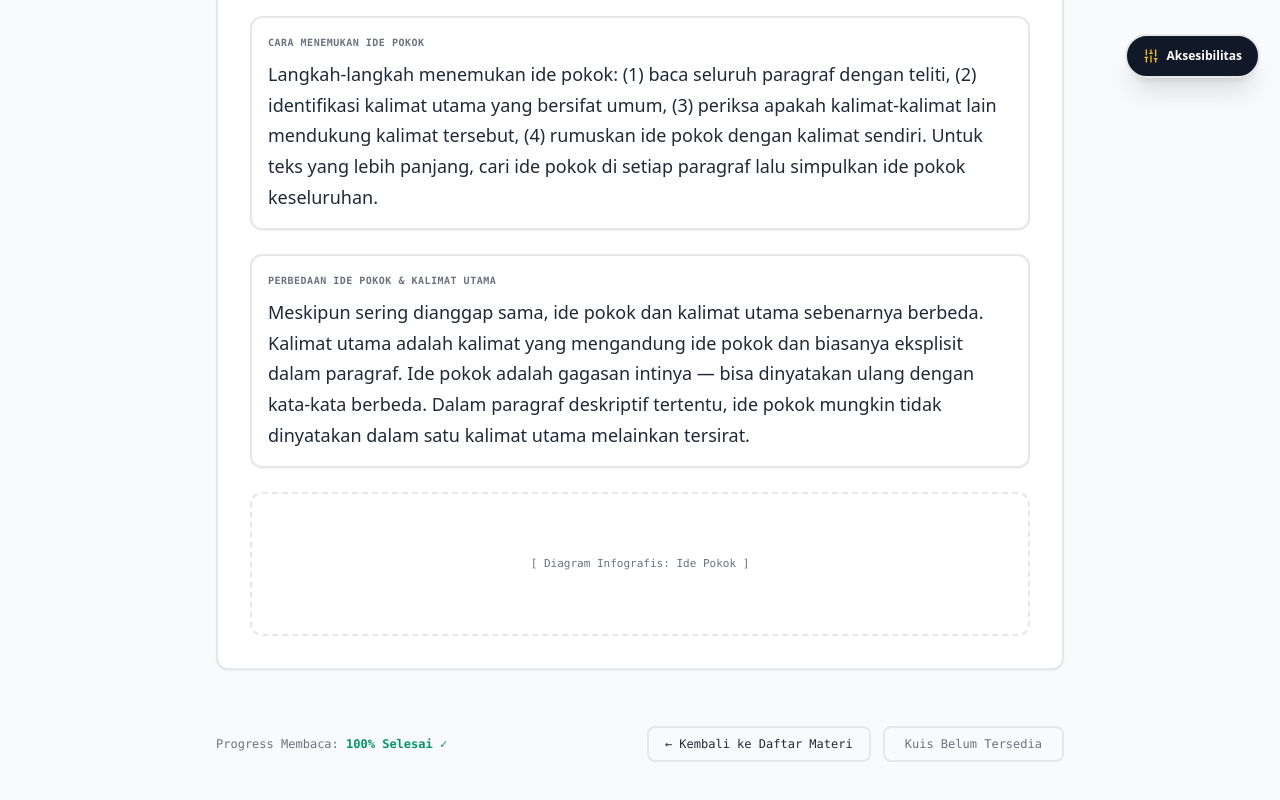
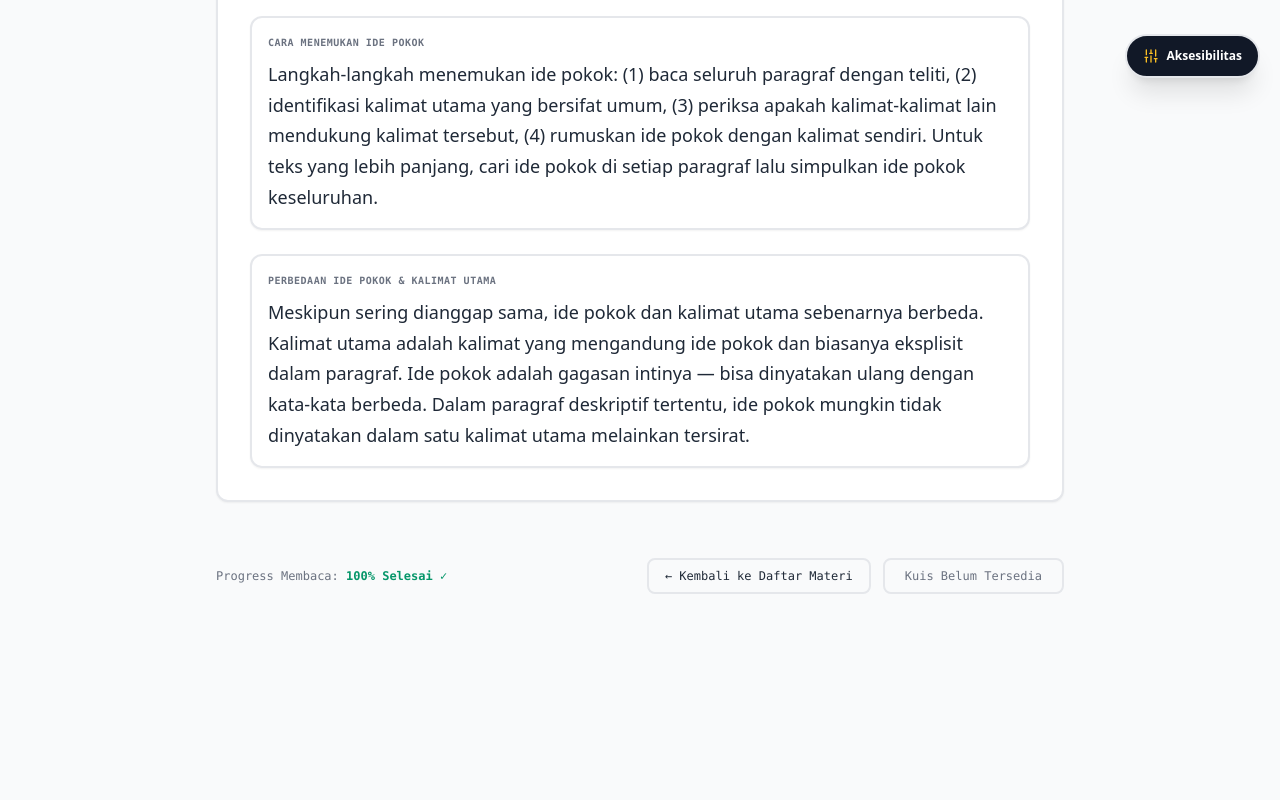
Before and after one commit to kemal-faza/neurodivergent-lms, a Next.js app: page /belajar/bahasa-indonesia/ide-pokok in a window 1280 px wide. Shown: the part 702-1502 px from the top of the page. After the commit the page ends 1384 px from the top, so only its background shows below. Built offline with nearby package versions, Linux system fonts and the light colour scheme.

Commit message:
refactor: hapus container diagram infografis dari halaman materi

```diff
--- a/src/app/belajar/[subjek]/[material]/page.tsx
+++ b/src/app/belajar/[subjek]/[material]/page.tsx
@@ -172,14 +172,6 @@ export default function MateriPage() {
             );
           })}
         </div>
-
-        {/* Diagram Box */}
-        <div className="mt-8">
-          <WBox
-            label={`[ Diagram Infografis: ${materi.judul} ]`}
-            className="!h-36 rounded-xl"
-          />
-        </div>
       </div>
 
       {/* Footer Navigation Actions */}
```
